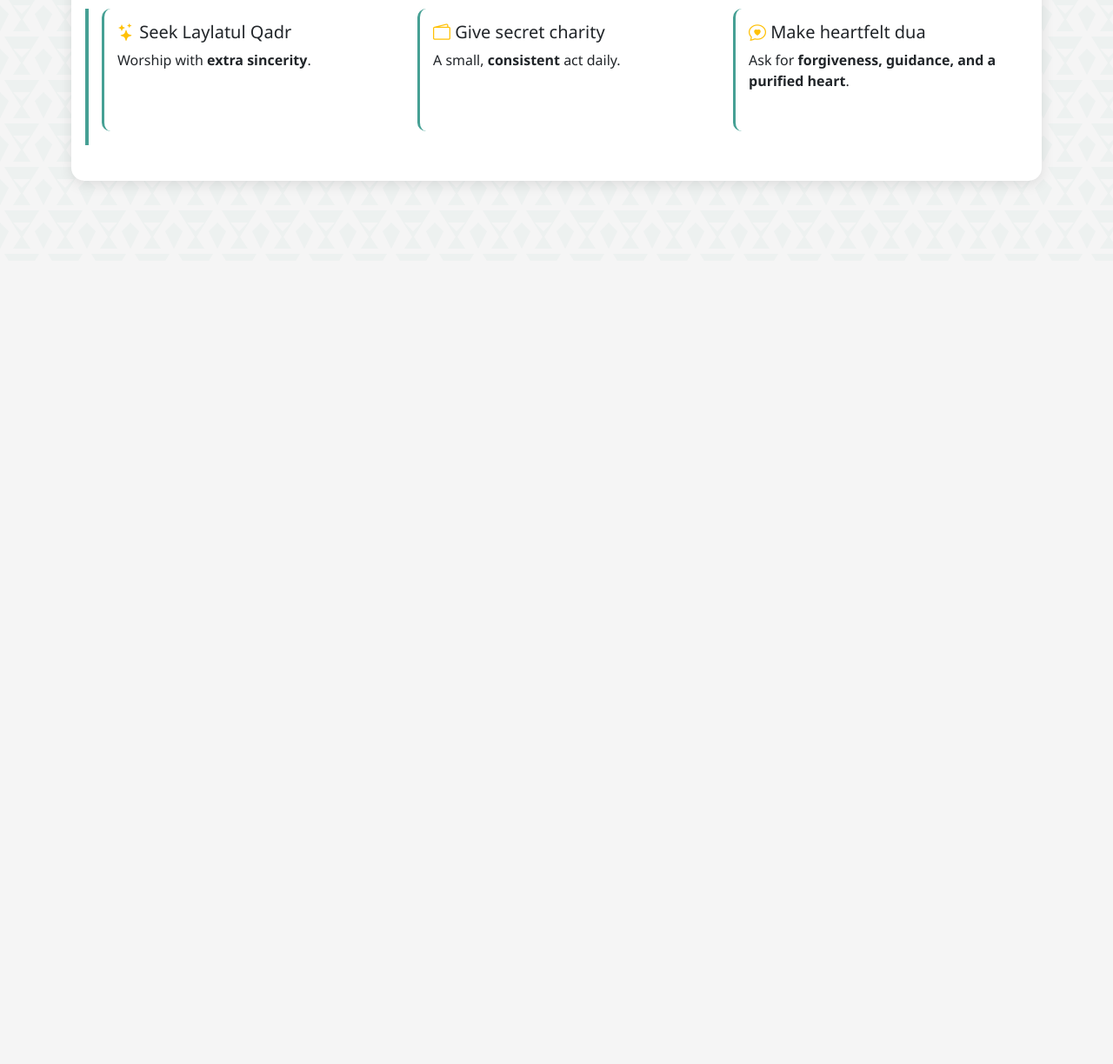
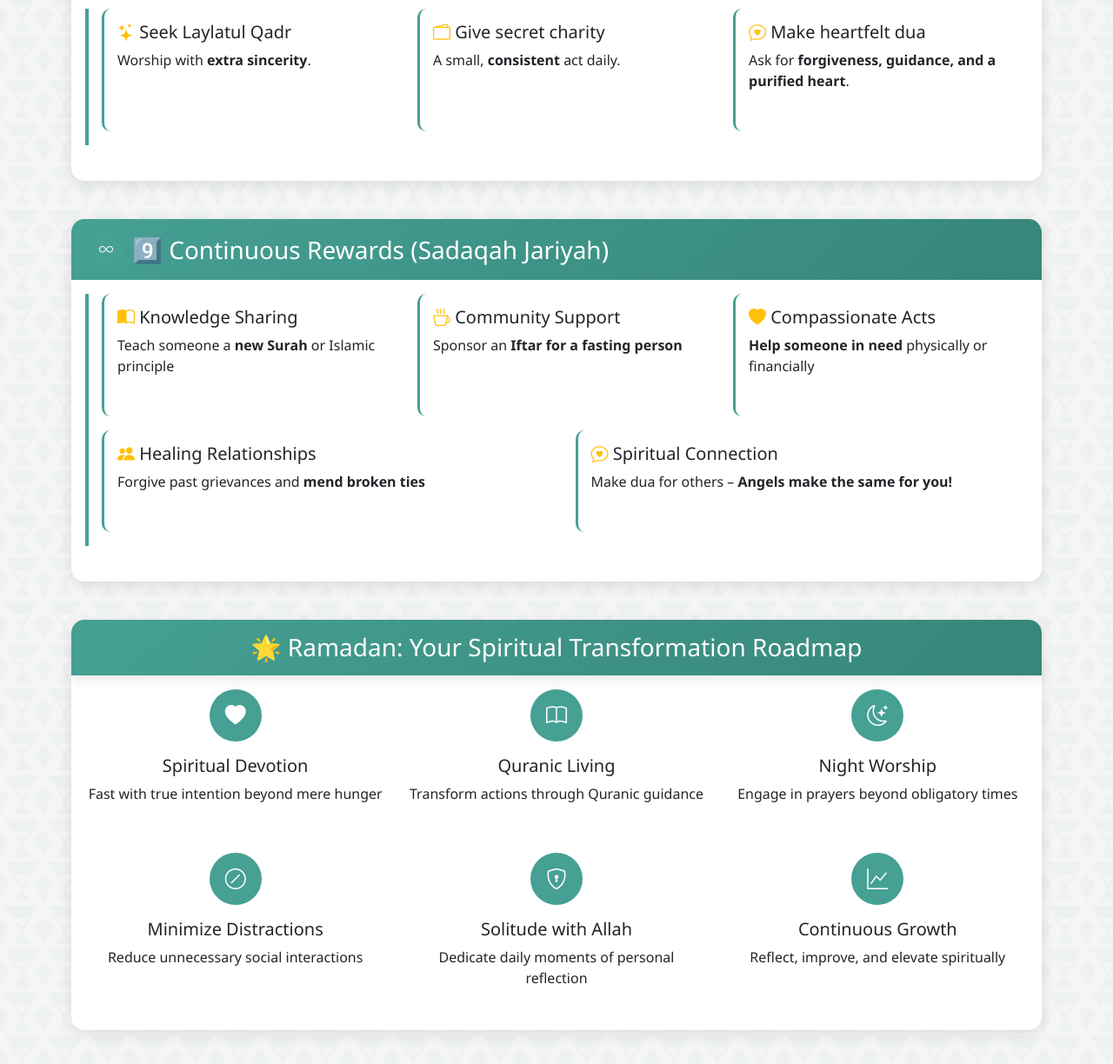
Before and after one commit to YASSERRMD/Ramadan, a plain HTML site: page index.html in a window 1280 px wide. Shown: the part 4309-5533 px from the top of the page at 87% size. Before the commit the page ends 4609 px from the top, so only its background shows below. Drawn offline with nearby package versions, Linux system fonts and the light colour scheme.

Commit message:
Update index.html

```diff
--- a/index.html
+++ b/index.html
@@ -629,5 +629,114 @@
       </div>
     </div>
 
-    <!-- Section 9: Continuous Rewards -->
-    <div class="row mb-4
+      <div class="row mb-4">
+          <div class="col-md-12">
+              <div class="card">
+                  <div class="card-header d-flex align-items-center">
+                      <div class="icon-circle">
+                          <i class="bi bi-infinity"></i>
+                      </div>
+                      <h3 class="mb-0">9️⃣ Continuous Rewards (Sadaqah Jariyah)</h3>
+                  </div>
+                  <div class="card-body">
+                      <div class="section-block">
+                          <div class="row">
+                              <div class="col-md-4 mb-3">
+                                  <div class="benefit-card h-100">
+                                      <h5><i class="bi bi-book-half text-warning"></i> Knowledge Sharing</h5>
+                                      <p>Teach someone a <strong>new Surah</strong> or Islamic principle</p>
+                                  </div>
+                              </div>
+                              <div class="col-md-4 mb-3">
+                                  <div class="benefit-card h-100">
+                                      <h5><i class="bi bi-cup-hot text-warning"></i> Community Support</h5>
+                                      <p>Sponsor an <strong>Iftar for a fasting person</strong></p>
+                                  </div>
+                              </div>
+                              <div class="col-md-4 mb-3">
+                                  <div class="benefit-card h-100">
+                                      <h5><i class="bi bi-heart-fill text-warning"></i> Compassionate Acts</h5>
+                                      <p><strong>Help someone in need</strong> physically or financially</p>
+                                  </div>
+                              </div>
+                          </div>
+
+                          <div class="row">
+                              <div class="col-md-6 mb-3">
+                                  <div class="benefit-card h-100">
+                                      <h5><i class="bi bi-people-fill text-warning"></i> Healing Relationships</h5>
+                                      <p>Forgive past grievances and <strong>mend broken ties</strong></p>
+                                  </div>
+                              </div>
+                              <div class="col-md-6 mb-3">
+                                  <div class="benefit-card h-100">
+                                      <h5><i class="bi bi-chat-heart text-warning"></i> Spiritual Connection</h5>
+                                      <p>Make dua for others – <strong>Angels make the same for you!</strong></p>
+                                  </div>
+                              </div>
+                          </div>
+                      </div>
+                  </div>
+              </div>
+          </div>
+      </div>
+
+
+      <div class="row mb-4">
+        <div class="col-md-12">
+            <div class="card">
+                <div class="card-header islamic-pattern">
+                    <h3 class="mb-0 text-center text-white">🌟 Ramadan: Your Spiritual Transformation Roadmap</h3>
+                </div>
+                <div class="card-body">
+                    <div class="row">
+                        <div class="col-md-4 mb-3 text-center">
+                            <div class="feature-icon mx-auto mb-3">
+                                <i class="bi bi-heart-fill"></i>
+                            </div>
+                            <h5>Spiritual Devotion</h5>
+                            <p>Fast with true intention beyond mere hunger</p>
+                        </div>
+                        <div class="col-md-4 mb-3 text-center">
+                            <div class="feature-icon mx-auto mb-3">
+                                <i class="bi bi-book"></i>
+                            </div>
+                            <h5>Quranic Living</h5>
+                            <p>Transform actions through Quranic guidance</p>
+                        </div>
+                        <div class="col-md-4 mb-3 text-center">
+                            <div class="feature-icon mx-auto mb-3">
+                                <i class="bi bi-moon-stars"></i>
+                            </div>
+                            <h5>Night Worship</h5>
+                            <p>Engage in prayers beyond obligatory times</p>
+                        </div>
+                    </div>
+                    <div class="row mt-4">
+                        <div class="col-md-4 mb-3 text-center">
+                            <div class="feature-icon mx-auto mb-3">
+                                <i class="bi bi-slash-circle"></i>
+                            </div>
+                            <h5>Minimize Distractions</h5>
+                            <p>Reduce unnecessary social interactions</p>
+                        </div>
+                        <div class="col-md-4 mb-3 text-center">
+                            <div class="feature-icon mx-auto mb-3">
+                                <i class="bi bi-shield-lock"></i>
+                            </div>
+                            <h5>Solitude with Allah</h5>
+                            <p>Dedicate daily moments of personal reflection</p>
+                        </div>
+                        <div class="col-md-4 mb-3 text-center">
+                            <div class="feature-icon mx-auto mb-3">
+                                <i class="bi bi-graph-up"></i>
+                            </div>
+                            <h5>Continuous Growth</h5>
+                            <p>Reflect, improve, and elevate spiritually</p>
+                        </div>
+                    </div>
+                </div>
+            </div>
+        </div>
+    </div>
+ </div></body></html>
```
